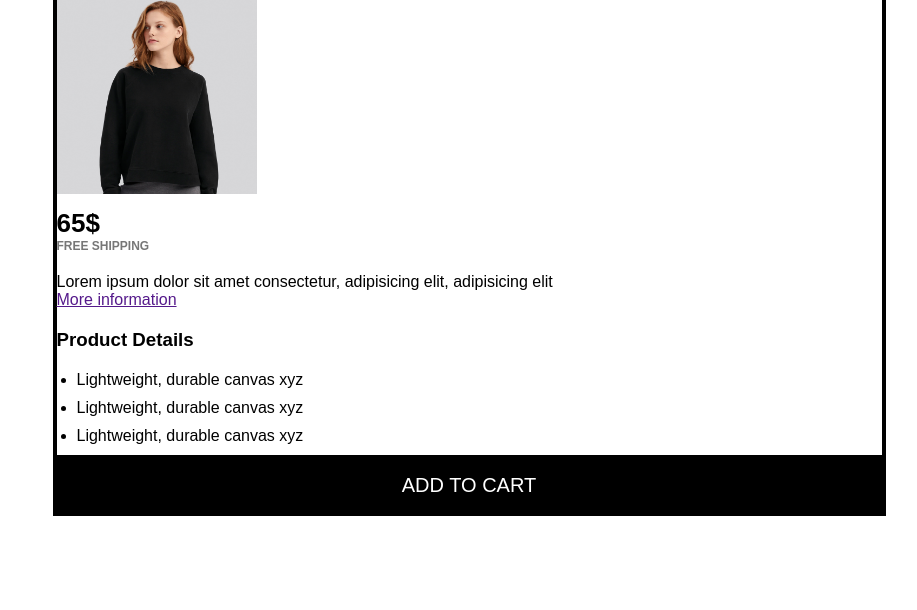
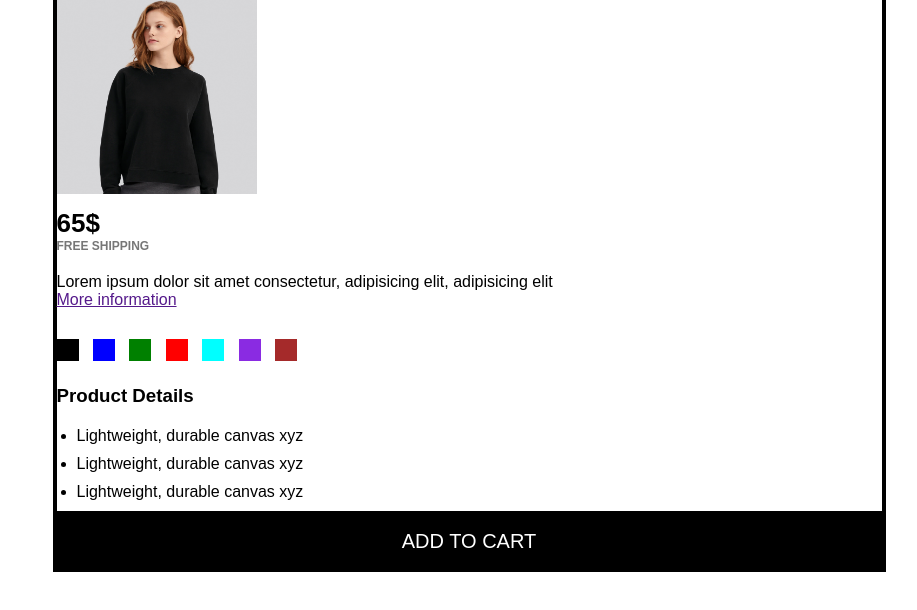
Before and after one commit to saadalamgir18/css-practice-chalanges, a plain HTML site: page challange2/index.html in a window 1280 px wide. Shown: the part 118-728 px from the top of the page, without its empty margins (171-1088 px from the left). Drawn offline with Linux system fonts and the light colour scheme.

Commit message:
complete second chalange

```diff
--- a/challange2/index.css
+++ b/challange2/index.css
@@ -54,7 +54,32 @@ li {
   margin-left: 20px;
   margin-bottom: 10px;
 }
-
+.color {
+  background-color: black;
+  display: inline-block;
+  height: 22px;
+  width: 22px;
+  margin-top: 30px;
+  margin-right: 10px;
+}
+.color-blue {
+  background-color: blue;
+}
+.color-green {
+  background-color: green;
+}
+.color-red {
+  background-color: red;
+}
+.color-aqua {
+  background-color: aqua;
+}
+.color-blueviolet {
+  background-color: blueviolet;
+}
+.color-brown {
+  background-color: brown;
+}
 .add-cart {
   background-color: black;
   color: white;
--- a/challange2/index.html
+++ b/challange2/index.html
@@ -21,6 +21,15 @@
         elit
       </p>
       <a href="">More information</a>
+      <div class="colors">
+        <div class="color"></div>
+        <div class="color color-blue"></div>
+        <div class="color color-green"></div>
+        <div class="color color-red"></div>
+        <div class="color color-aqua"></div>
+        <div class="color color-blueviolet"></div>
+        <div class="color color-brown"></div>
+      </div>
       <h3 class="product-h">Product Details</h3>
       <ul>
         <li>Lightweight, durable canvas xyz</li>
```
Also changed, not shown: challange2/images/chalange2.png (added), 1 other file.
